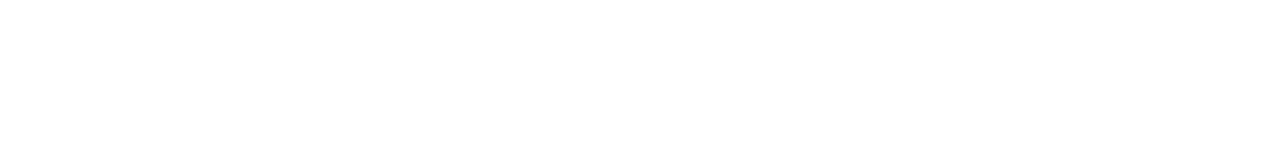
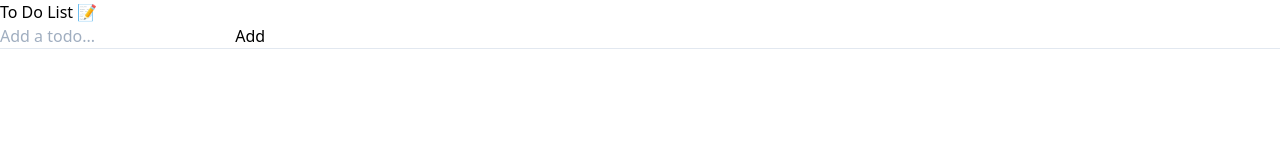
Before and after one commit to andrewbrey/html-is-all-you-need, a website: page index.html in a window 1280 px wide. Drawn offline with nearby package versions, Linux system fonts and the light colour scheme.

Commit message:
feat(index): scaffold html
add basic html structure

```diff
--- a/index.html
+++ b/index.html
@@ -1,5 +1,5 @@
 <!DOCTYPE html>
-<html lang="en" class="antialiased">
+<html lang="en" class="">
 	<head>
 		<meta charset="UTF-8" />
 		<meta name="viewport" content="width=device-width, initial-scale=1.0" />
@@ -7,5 +7,15 @@
 		<link href="https://unpkg.com/tailwindcss@1.4.6/dist/tailwind.min.css" rel="stylesheet" />
 		<script src="https://cdn.jsdelivr.net/gh/alpinejs/alpine@v2.4.1/dist/alpine.min.js" defer></script>
 	</head>
-	<body></body>
+	<body class="">
+		<main class="">
+			<h1 class="">To Do List 📝</h1>
+			<form class="">
+				<input class="" placeholder="Add a todo..." />
+				<button class="" type="submit">Add</button>
+			</form>
+			<hr />
+			<section class=""></section>
+		</main>
+	</body>
 </html>
```
Also changed, not shown: favicon.ico (added).
